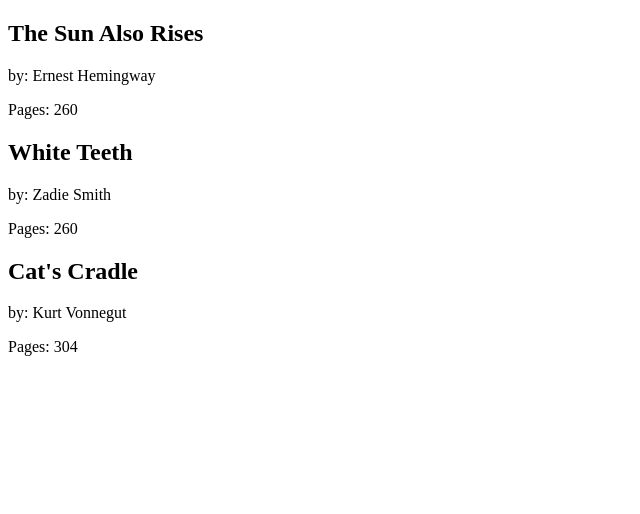
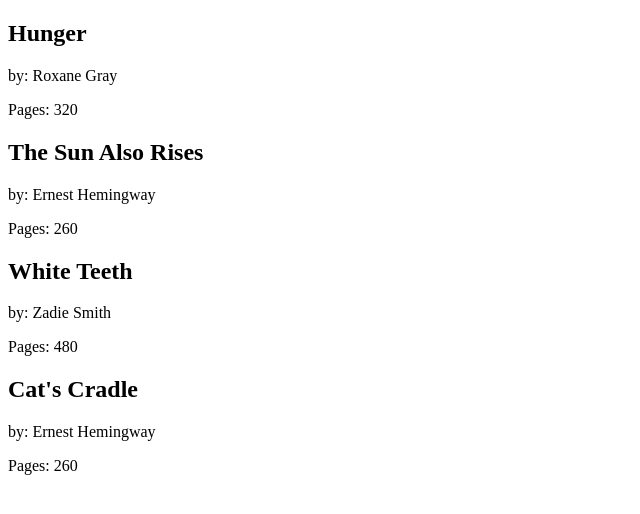
Before and after one commit to bvasic/React_Essential_Training, a React (Create React App) app: page / in a window 1280 px wide. Shown: the top 514 px of the page, without its empty margins (0-640 px from the left). Built offline with nearby package versions, Linux system fonts and the light colour scheme.

Commit message:
Rendering array into virtual DOM by mapping each key-value pair

```diff
--- a/src/index.js
+++ b/src/index.js
@@ -1,5 +1,12 @@
 import React, { Component } from 'react'
 import { render } from 'react-dom'
+
+let bookList = [
+    {"title": "Hunger", "author":"Roxane Gray", "pages": 320},
+    {"title": "The Sun Also Rises", "author":"Ernest Hemingway", "pages": 260},
+    {"title": "White Teeth", "author":"Zadie Smith", "pages": 480},
+    {"title": "Cat's Cradle", "author":"Ernest Hemingway", "pages": 260}
+]
 
 const Book = ({title, author, pages}) => {
     return (
@@ -11,17 +18,22 @@ const Book = ({title, author, pages}) => {
     )
 }
 
-const Library = () => {
+const Library = ({books}) => {
     return (
         <div>
-            <Book title="The Sun Also Rises" author="Ernest Hemingway" pages={260}/>
-            <Book title="White Teeth" author="Zadie Smith" pages={260}/>
-            <Book title="Cat's Cradle" author="Kurt Vonnegut" pages={304}/>
+            {books.map(
+                (book, i) =>
+                        <Book
+                            key={i}
+                            title={book.title}
+                            author={book.author}
+                            pages={book.pages}/>
+            )}
         </div>
     )
 }
 
 render(
-    <Library />,
+    <Library books={bookList}/>,
     document.getElementById('root')
 )
```
